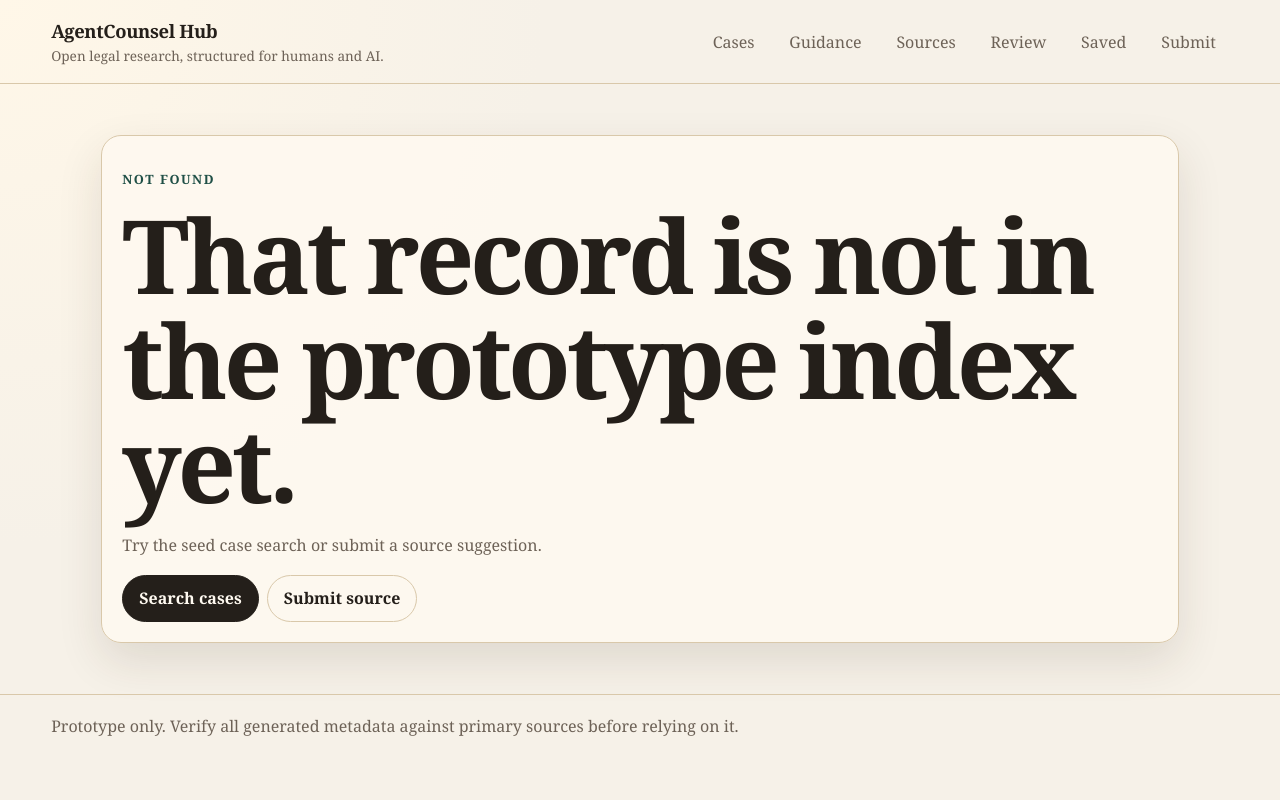
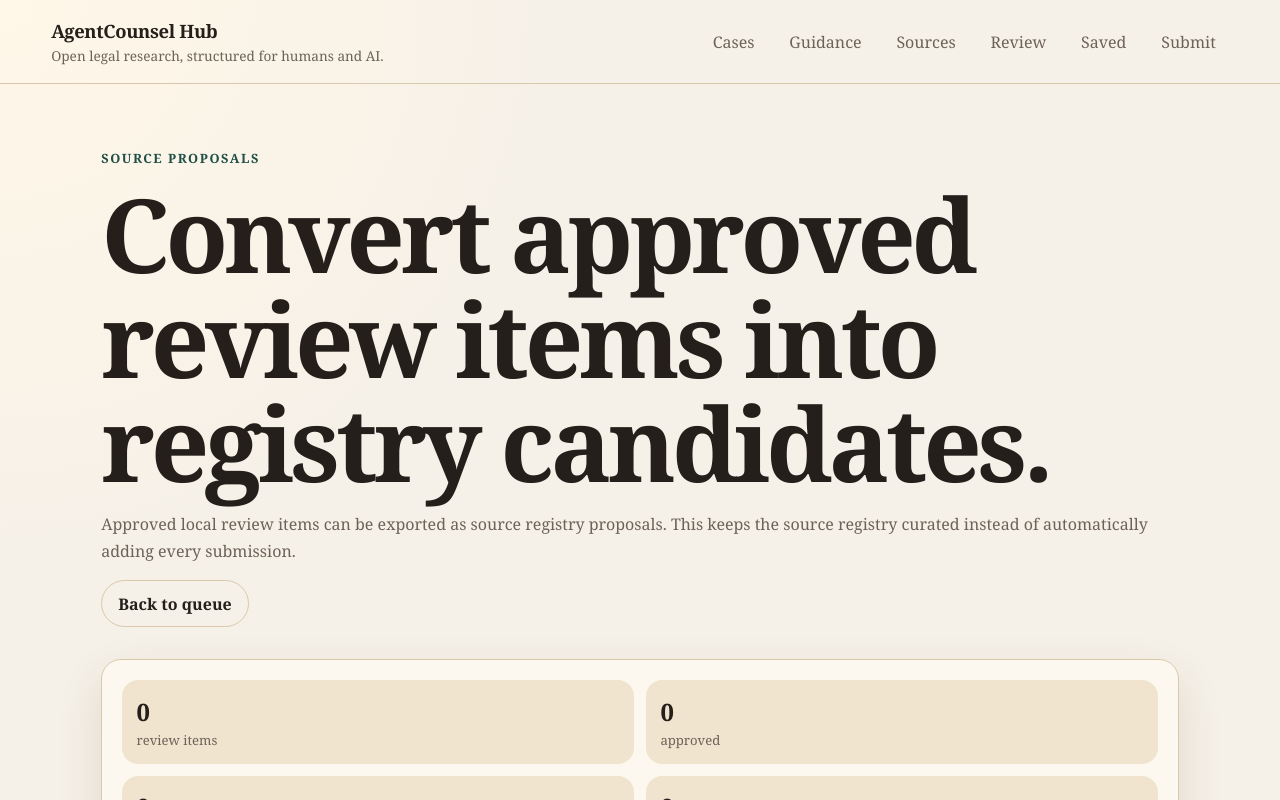
Before and after one commit to zgbrenner/agentcounselhub, a Next.js app in the folder apps/web/: page /review/proposals in a window 1280 px wide. Before the commit this address had no page. Shown: the top 800 px of the page. Built offline with nearby package versions, Linux system fonts and the light colour scheme.

Commit message:
Add source proposals page

```diff
--- /dev/null
+++ b/apps/web/app/review/proposals/page.tsx
@@ -0,0 +1,22 @@
+import Link from "next/link";
+import { SourceProposalPanel } from "@/components/SourceProposalPanel";
+
+export default function ReviewProposalsPage() {
+  return (
+    <>
+      <section className="hero" style={{ gridTemplateColumns: "1fr" }}>
+        <div>
+          <p className="eyebrow">Source proposals</p>
+          <h1>Convert approved review items into registry candidates.</h1>
+          <p>
+            Approved local review items can be exported as source registry proposals. This keeps the source registry curated instead of automatically adding every submission.
+          </p>
+          <div className="button-row">
+            <Link className="secondary-button" href="/review">Back to queue</Link>
+          </div>
+        </div>
+      </section>
+      <SourceProposalPanel />
+    </>
+  );
+}
```
